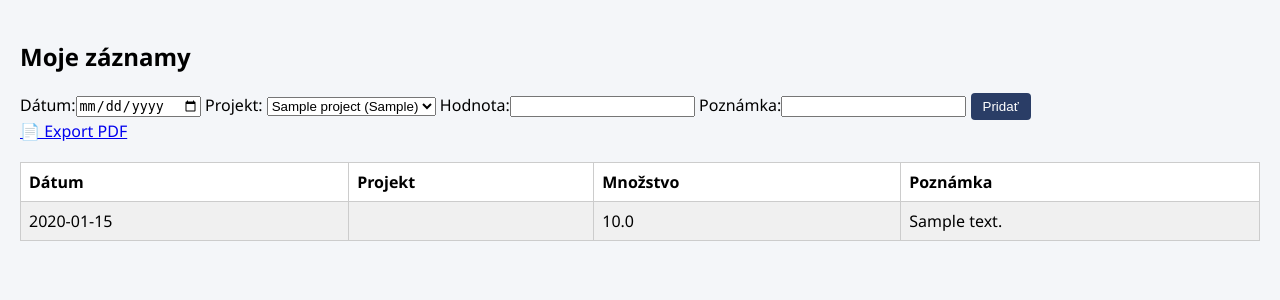
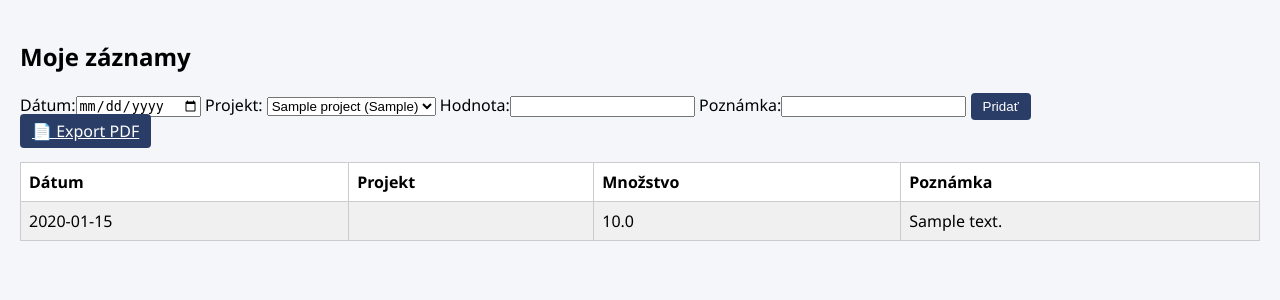
Before and after one commit to matejva/test, a Flask app: template templates/dashboard.html in a window 1280 px wide. Shown: the part 106-406 px from the top of the page. Run offline with Flask 3, Linux system fonts and the light colour scheme; the template is opened without the code that fills it: values that come from a table or form of the project are taken from there, others are empty; tables that the repository leaves empty hold one stand-in row (values such as "Sample post").

Commit message:
Update dashboard.html

```diff
--- a/templates/dashboard.html
+++ b/templates/dashboard.html
@@ -14,7 +14,7 @@
   <button type="submit">Pridať</button>
 </form>
 
-<a href="{{ url_for('export_pdf') }}">📄 Export PDF</a>
+<a class="pdf-btn" href="{{ url_for('export_pdf') }}">📄 Export PDF</a>
 
 <table>
   <tr><th>Dátum</th><th>Projekt</th><th>Množstvo</th><th>Poznámka</th></tr>
@@ -25,6 +25,8 @@
     <td>{{ r.amount }}</td>
     <td>{{ r.note }}</td>
   </tr>
+  {% else %}
+  <tr><td colspan="4">Žiadne záznamy</td></tr>
   {% endfor %}
 </table>
 {% endblock %}
```
